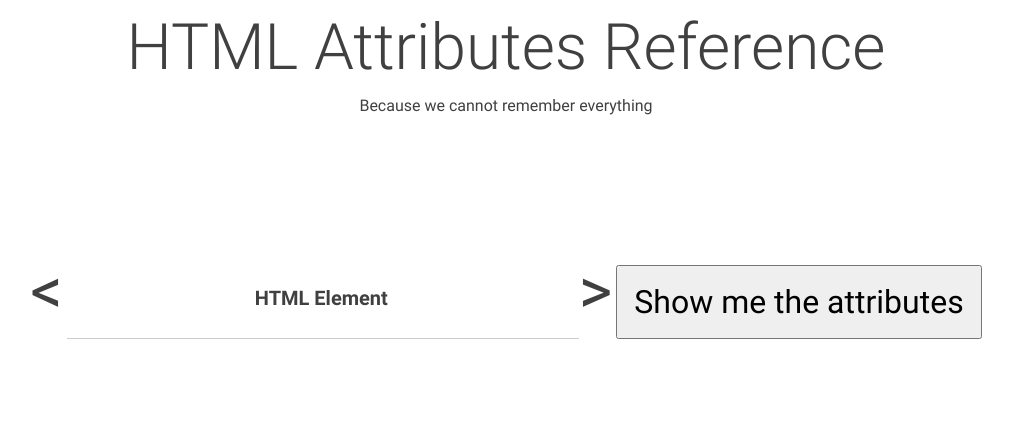
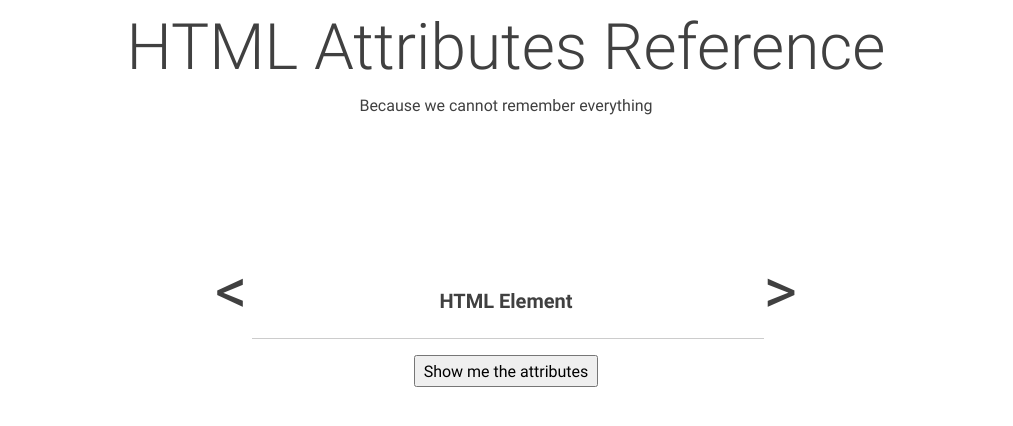
Before and after one commit to EmmanuelDemey/10K-Project, a PHP site: page / in a window 1280 px wide. Shown: the part 41-467 px from the top of the page, without its empty margins (134-1147 px from the left). Run offline with PHP 8.4, Linux system fonts and the light colour scheme.

Commit message:
Updated styles for submit

```diff
--- a/style.css
+++ b/style.css
@@ -102,7 +102,7 @@ p.baseline  {line-height: 1.2;}
 /* -------------------------- PAGE STRUCTURE --------------------------------- */
 /* --------------------------------------------------------------------------- */
 
-#container {margin: 5%; margin: 5vh 5%;}
+#container {min-width: 280px; margin: 5%; margin: 5vh 5%;}
 
 header {text-align: center; margin-bottom: 5rem; margin-bottom: 10vmax;}
 
@@ -114,7 +114,7 @@ label {
   display: block;
   position:absolute;
   width: 100%;
-  top: -0.5em;
+  top: 3rem;
   left: 0;
   font: 125%/1 system-b, Arial, sans-serif;
   margin-bottom: 0.3rem;
@@ -122,18 +122,24 @@ label {
 
 input {
   font: 2em/1.2 system-reg, Arial, sans-serif;
-  padding: 1rem;
 }
 input[type=text] {
   width: 55%;
   max-width: 15em;
+  padding: 1rem;
+	margin-bottom: 1rem;
   border: 0;
   border-bottom: 1px solid #CCC;
 }
 
+input[type=submit] {
+	font-size: 1em;
+	padding: 0.3em 0.5em;
+}
+
 #htmlref-form {text-align: center;}
 
-  #htmlref-form p {display: inline; position: relative;}
+  #htmlref-form p {position: relative;}
 
   #htmlref-form p:first-child::before, #htmlref-form p:first-child::after {
     font-size: 4em;
```
